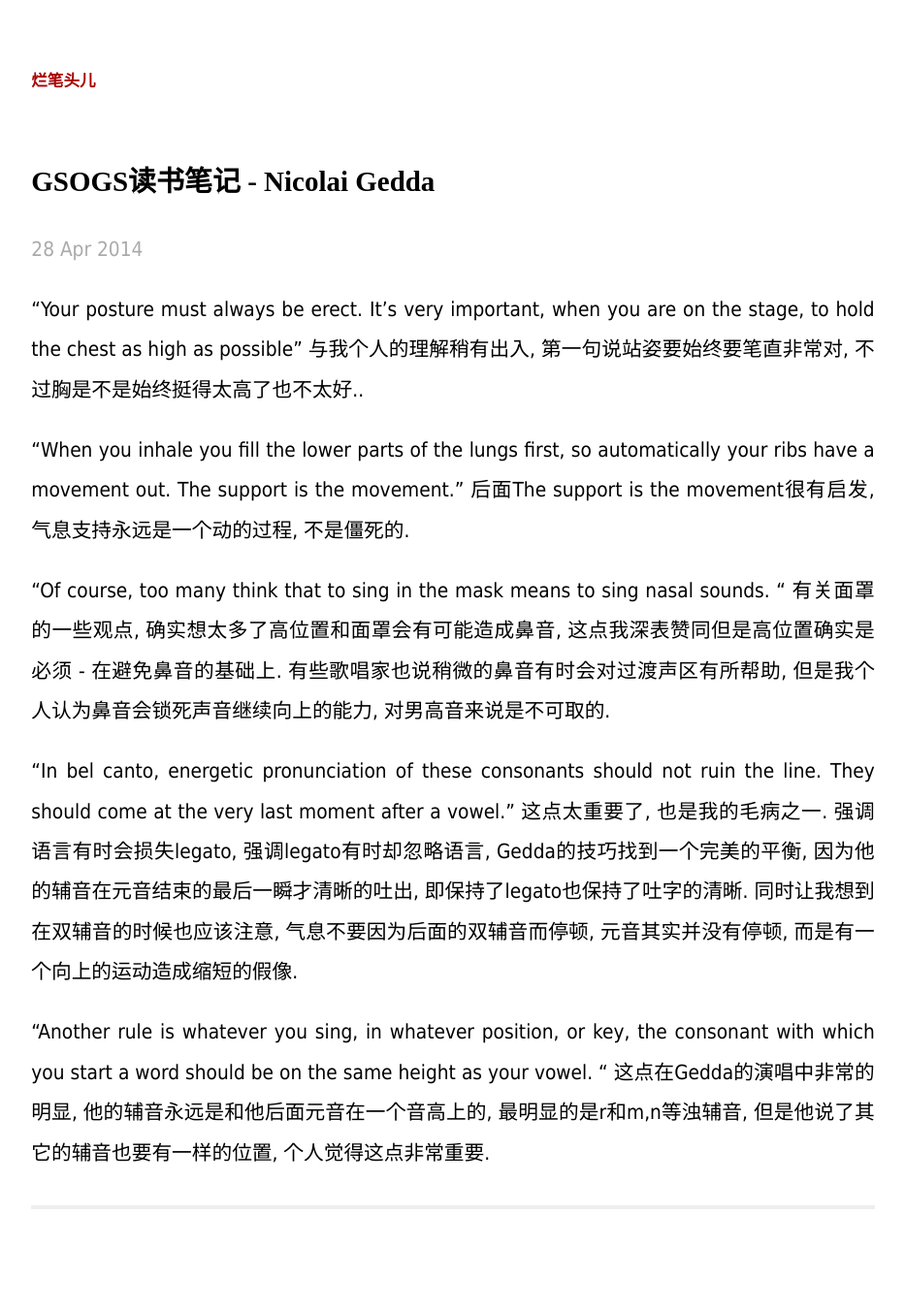
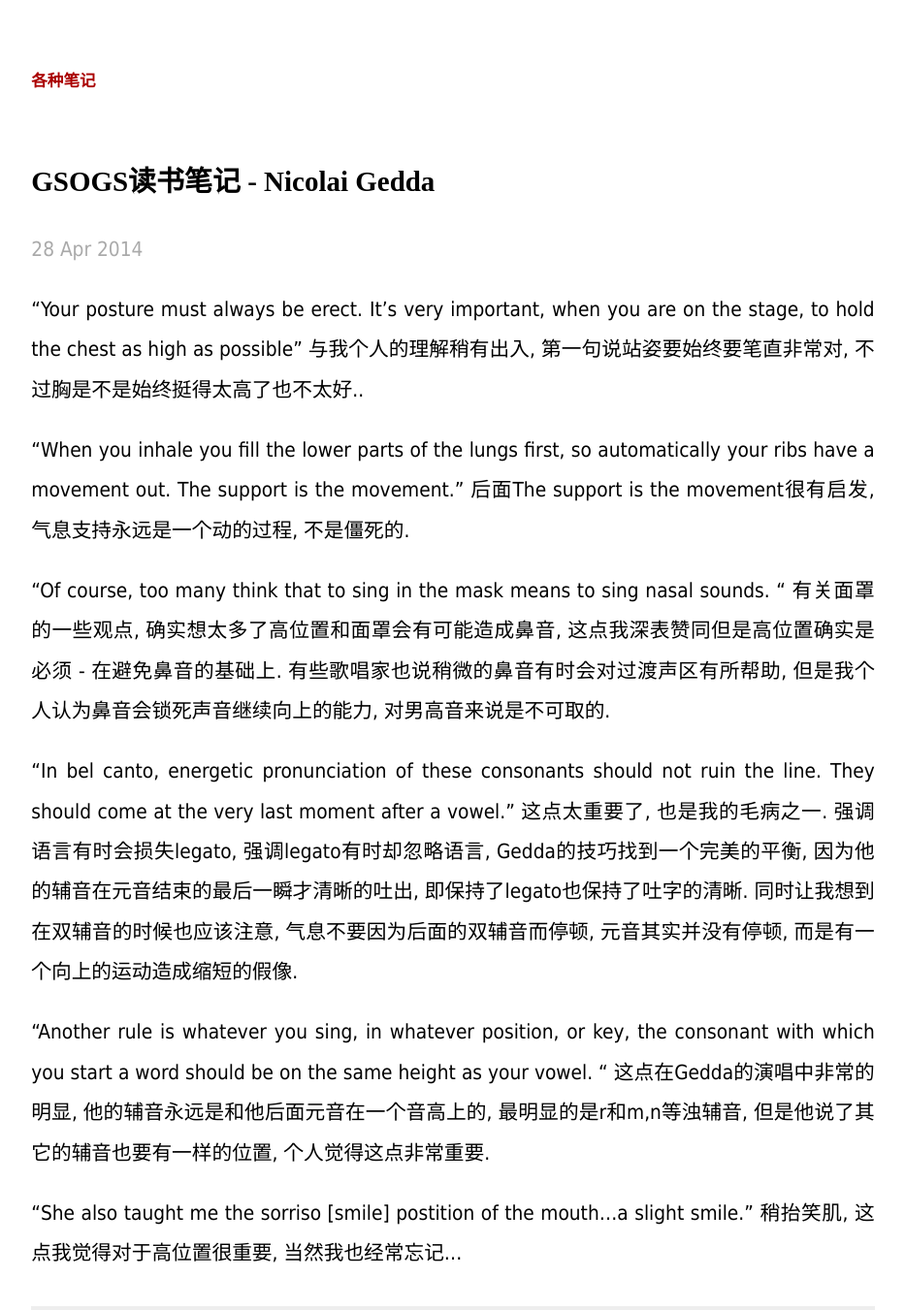
Before and after one commit to kwopera/kwopera.github.io, a Jekyll site: the page built from _posts/2014-04-28-notes-on-gsogs-gedda.md, in a window 1280 px wide. Shown: the whole page at 97% size, without its empty margins (173-1106 px from the left). Built offline with Jekyll 4.4.1, drawn with Linux system fonts in a browser that asks for light colours; Markdown is read by kramdown in place of the engine named in the settings; before the commit the page ends 1247 px from its top, so only the background shows below that.

Commit message:
changed blog title

```diff
--- a/_config.yml
+++ b/_config.yml
@@ -1,4 +1,4 @@
-name: 烂笔头儿
+name: 各种笔记
 markdown: redcarpet
 pygments: true
 date_format: "ordinal"
--- a/_posts/2014-04-28-notes-on-gsogs-gedda.md
+++ b/_posts/2014-04-28-notes-on-gsogs-gedda.md
@@ -17,3 +17,6 @@
 
 "Another rule is whatever you sing, in whatever position, or key, the consonant with which you start a word should be on the same height as your vowel. "
 这点在Gedda的演唱中非常的明显, 他的辅音永远是和他后面元音在一个音高上的, 最明显的是r和m,n等浊辅音, 但是他说了其它的辅音也要有一样的位置, 个人觉得这点非常重要.
+
+"She also taught me the sorriso [smile] postition of the mouth...a slight smile."
+稍抬笑肌, 这点我觉得对于高位置很重要, 当然我也经常忘记...
--- a/index.html
+++ b/index.html
@@ -1,6 +1,6 @@
 ---
 layout: default
-title: 烂笔头儿
+title: 各种笔记
 ---
 
 <div id="home">
```
Also changed, not shown: 2 other files.
